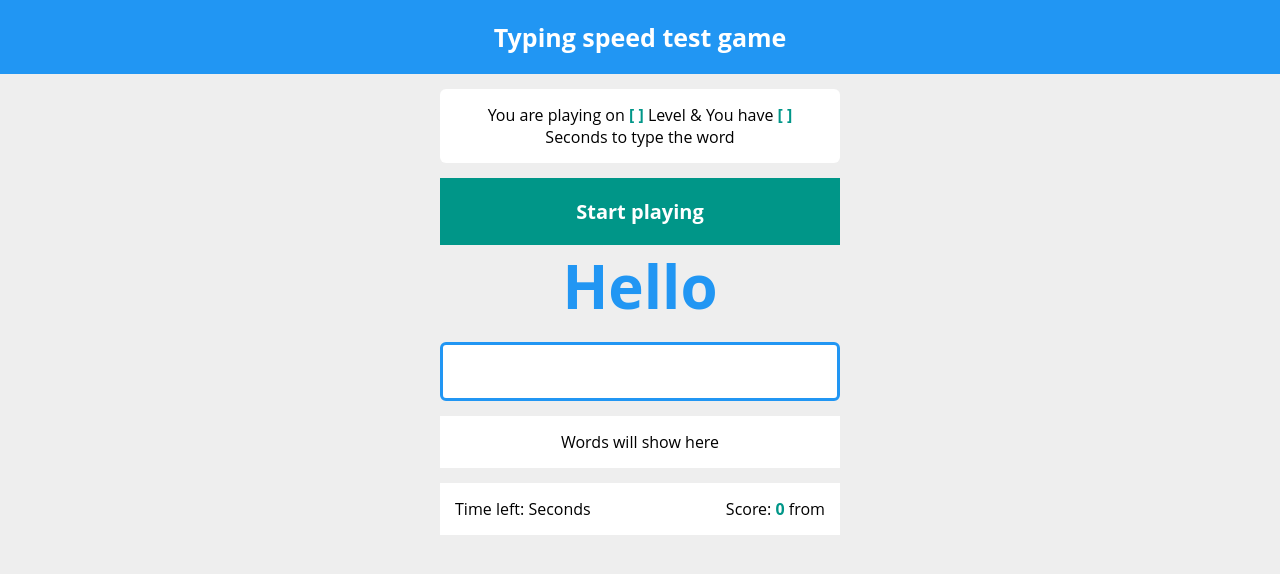
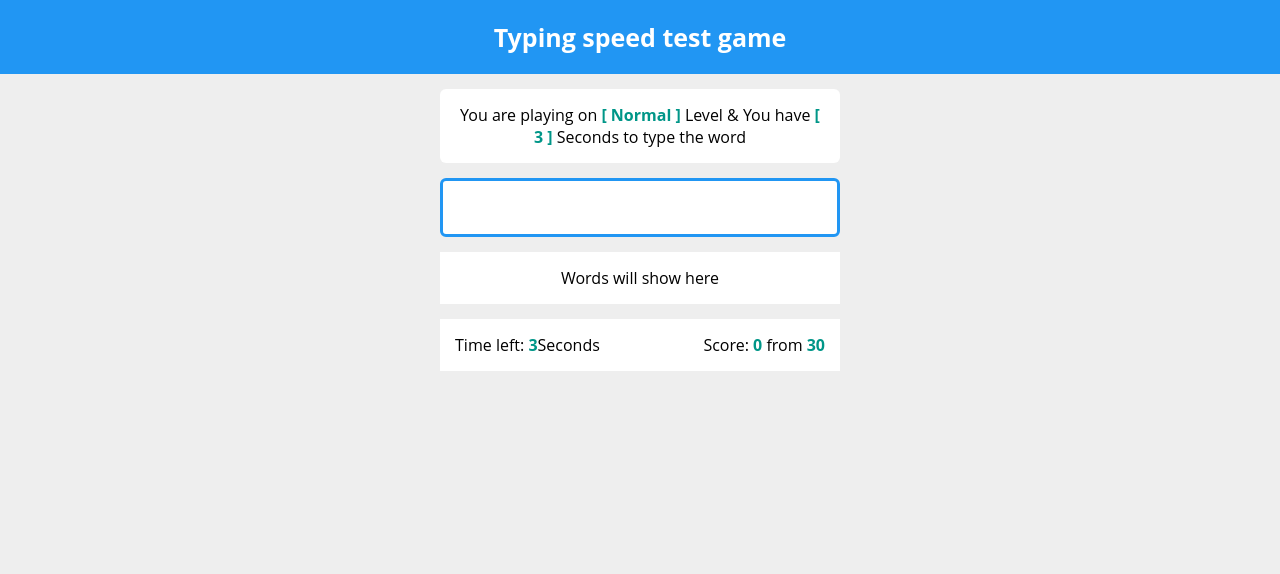
Before and after one commit to hayder1991/Create-typing-speed-test-game, a plain HTML site: page index.html in a window 1280 px wide. Both pictures are taken after a click on the element "Start playing". Drawn offline with Linux system fonts and the light colour scheme.

Commit message:
js structuring

```diff
--- a/index.html
+++ b/index.html
@@ -15,7 +15,7 @@
                 <span class="lvl"></span> Level & You have <span class="seconds"></span> Seconds to type the word
             </div>
             <div class="start">Start playing</div>
-            <div class="the-word">Hello</div>
+            <div class="the-word"></div>
             <input type="text" class="input">
             <div class="upcoming-words">Words will show here</div>
             <div class="control">
--- a/script.js
+++ b/script.js
@@ -30,3 +30,43 @@ const words = [
     'Rust',
     'Playing'
 ];
+
+// Setting levels
+const lvls = {
+    'Easy': 5,
+    'Normal': 3,
+    'Hard': 2
+};
+
+// Default level
+let defaultLevelName = 'Normal'; // Change level from here
+let defaultLevelSeconds = lvls[defaultLevelName];
+
+// Catch selectors
+let startButton = document.querySelector('.start');
+let lvlNameSpan = document.querySelector('.message .lvl');
+let secondsSpan = document.querySelector('.message .seconds');
+let theWord = document.querySelector('.the-word');
+let upcomingWords = document.querySelector('.upcoming-words');
+let input = document.querySelector('.input');
+let timeLeftSpan = document.querySelector('.time span');
+let scoreGot = document.querySelector('.score .got');
+let scoreTotal = document.querySelector('.score .total');
+let finshMessage = document.querySelector('.finsh');
+
+// Setting level name + seconds + score
+lvlNameSpan.innerHTML = defaultLevelName;
+secondsSpan.innerHTML = defaultLevelSeconds;
+timeLeftSpan.innerHTML = defaultLevelSeconds;
+scoreTotal.innerHTML = words.length;
+
+// Disable paste event
+input.onpaste = function(){
+    return false;
+};
+
+// Start game
+startButton.onclick = function(){
+    this.remove();
+    input.focus();
+};
```
